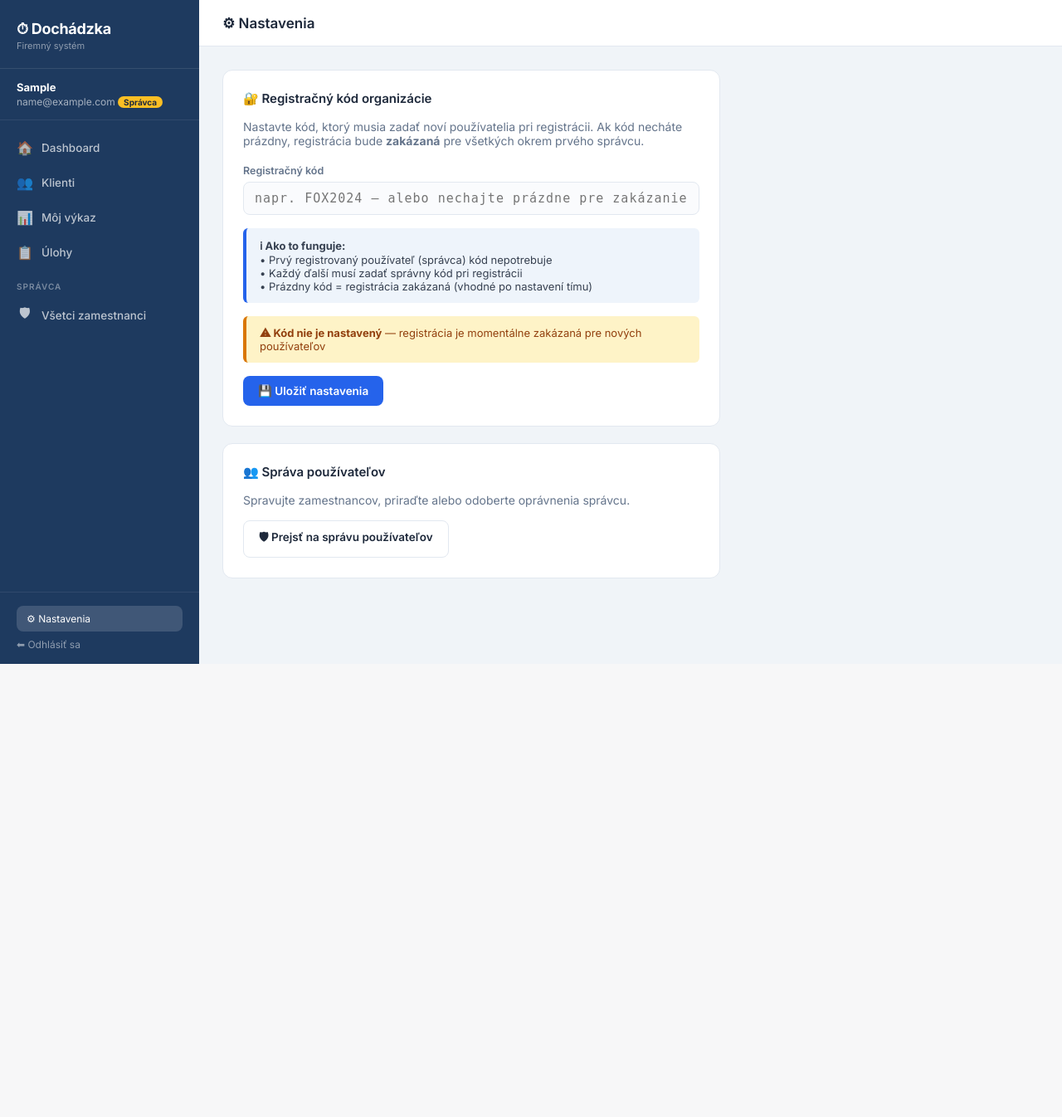
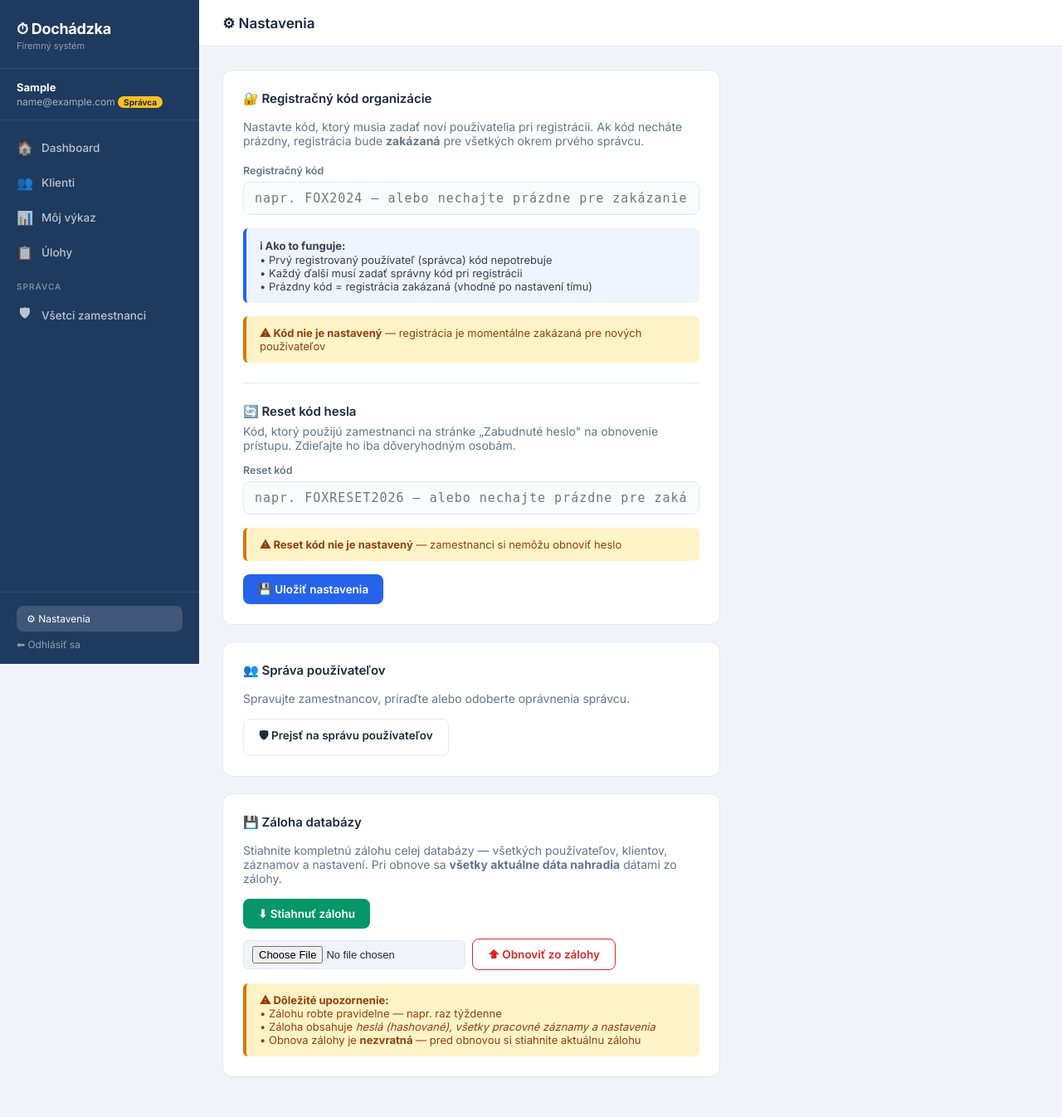
Before and after one commit to sfuzek/dochadzka, a Flask app: page /nastavenia in a window 1280 px wide. Shown: the whole page at 83% size. Before the commit the page ends 800 px from the top, so only its background shows below. Run offline with Flask 3, Linux system fonts and the light colour scheme; a user stored in the database is signed in; tables that the repository leaves empty hold one stand-in row (values such as "Sample post").

Commit message:
Záloha a obnova databázy — kompletný export/import pre správcu
- /nastavenia/zaloha: stiahne .xlsx so 6 listami (users, klienti, zaznamy,
  cinnosti, ulohy, nastavenia) — hashované heslá zachované
- /nastavenia/obnovit: upload .xlsx zálohy, prepíše celú DB v správnom
  FK poradí, rollback pri chybe
- Potvrdzovacie okno pred obnovou (nezvratná akcia)
- Tlačidlá a varovanie v ⚙ Nastaveniach (len pre admina)

Co-Authored-By: Claude Sonnet 4.6 <noreply@anthropic.com>
Claude-Session: https://claude.ai/code/session_012HMwC549ZCJtPmjPEyyWej

```diff
--- a/app.py
+++ b/app.py
@@ -5,6 +5,7 @@ from datetime import datetime, timezone, timedelta
 import bcrypt
 import io
 import os
+import json
 import openpyxl
 from openpyxl.styles import Font, PatternFill, Alignment, Border, Side
 from openpyxl.utils import get_column_letter
@@ -110,6 +111,39 @@ def logout():
     logout_user()
     return redirect(url_for('login'))
 
+@app.route('/zabudnute-heslo', methods=['GET', 'POST'])
+def zabudnute_heslo():
+    if current_user.is_authenticated:
+        return redirect(url_for('dashboard'))
+    if request.method == 'POST':
+        email      = request.form.get('email', '').strip().lower()
+        reset_kod  = request.form.get('reset_kod', '').strip()
+        heslo      = request.form.get('heslo', '')
+        heslo2     = request.form.get('heslo2', '')
+        # Validácia
+        ulozeny_kod = Nastavenie.get('reset_kod', '')
+        if not ulozeny_kod:
+            flash('Reset hesla nie je povolený. Kontaktujte správcu.', 'error')
+            return render_template('zabudnute_heslo.html')
+        if reset_kod != ulozeny_kod:
+            flash('Nesprávny reset kód.', 'error')
+            return render_template('zabudnute_heslo.html')
+        user = User.query.filter_by(email=email).first()
+        if not user:
+            flash('Email nenájdený.', 'error')
+            return render_template('zabudnute_heslo.html')
+        if heslo != heslo2:
+            flash('Heslá sa nezhodujú.', 'error')
+            return render_template('zabudnute_heslo.html')
+        if len(heslo) < 6:
+            flash('Heslo musí mať aspoň 6 znakov.', 'error')
+            return render_template('zabudnute_heslo.html')
+        user.heslo = bcrypt.hashpw(heslo.encode('utf-8'), bcrypt.gensalt()).decode('utf-8')
+        db.session.commit()
+        flash('Heslo bolo zmenené. Prihláste sa.', 'success')
+        return redirect(url_for('login'))
+    return render_template('zabudnute_heslo.html')
+
 
 # ── DASHBOARD ─────────────────────────────────────────────────────────────────
 
@@ -149,6 +183,46 @@ def start_cas():
     flash(f'Časovač spustený — {klient.nazov}', 'success')
     return redirect(url_for('dashboard'))
 
+@app.route('/zmenit-klienta', methods=['POST'])
+@login_required
+def zmenit_klienta():
+    zaznam_id = request.form.get('zaznam_id')
+    novy_klient_id = request.form.get('novy_klient_id')
+    popis = request.form.get('popis', '').strip()
+    typ = request.form.get('typ', '').strip()
+    # Validácia
+    if not popis:
+        flash('Vyplňte popis činnosti pred zmenou klienta.', 'error')
+        return redirect(url_for('dashboard'))
+    if typ not in ('bezna', 'extra'):
+        flash('Vyberte typ činnosti (Bežná / Extra).', 'error')
+        return redirect(url_for('dashboard'))
+    zaznam = Zaznam.query.filter_by(id=int(zaznam_id), user_id=current_user.id, cas_stop=None).first()
+    novy_klient = Klient.query.filter_by(id=int(novy_klient_id), user_id=current_user.id).first()
+    if not zaznam or not novy_klient:
+        flash('Chyba — záznam alebo klient nenájdený.', 'error')
+        return redirect(url_for('dashboard'))
+    if novy_klient.id == zaznam.klient_id:
+        flash('Vyberte iného klienta.', 'error')
+        return redirect(url_for('dashboard'))
+    now = now_sk()
+    # Uzavri poslednú činnosť
+    posledna = Cinnost.query.filter_by(zaznam_id=zaznam.id, cas_do=None).first()
+    if posledna:
+        posledna.cas_do = now
+    # Pridaj záverečnú činnosť pre aktuálny záznam
+    cinnost = Cinnost(zaznam_id=zaznam.id, popis=popis, typ=typ, cas_od=now, cas_do=now)
+    db.session.add(cinnost)
+    # Stopni aktuálny záznam
+    zaznam.cas_stop = now
+    # Spusti nový záznam pre nového klienta
+    novy_zaznam = Zaznam(user_id=current_user.id, klient_id=novy_klient.id,
+                         datum=now.date(), cas_start=now)
+    db.session.add(novy_zaznam)
+    db.session.commit()
+    flash(f'Klient zmenený na {novy_klient.nazov} — časovač beží.', 'success')
+    return redirect(url_for('dashboard'))
+
 @app.route('/stop', methods=['POST'])
 @login_required
 def stop_cas():
@@ -174,9 +248,13 @@ def stop_cas():
 def pridat_cinnost():
     zaznam_id   = request.form.get('zaznam_id')
     popis       = request.form.get('popis', '').strip()
+    typ         = request.form.get('typ', '').strip()
     redirect_to = request.form.get('redirect', 'dashboard')
     if not popis:
         flash('Zadajte popis činnosti.', 'error')
+        return redirect(url_for(redirect_to))
+    if typ not in ('bezna', 'extra'):
+        flash('Vyberte typ činnosti (Bežná / Extra).', 'error')
         return redirect(url_for(redirect_to))
     zaznam = Zaznam.query.filter_by(id=int(zaznam_id), user_id=current_user.id).first()
     if not zaznam:
@@ -189,6 +267,7 @@ def pridat_cinnost():
     cinnost = Cinnost(
         zaznam_id=zaznam.id,
         popis=popis,
+        typ=typ,
         cas_od=now,
         cas_do=now if zaznam.cas_stop is not None else None
     )
@@ -370,12 +449,15 @@ def nastavenia():
         flash('Prístup zamietnutý. Nastavenia môže meniť iba správca.', 'error')
         return redirect(url_for('dashboard'))
     if request.method == 'POST':
-        reg_kod = request.form.get('reg_kod', '').strip()
+        reg_kod   = request.form.get('reg_kod', '').strip()
+        reset_kod = request.form.get('reset_kod', '').strip()
         Nastavenie.set('reg_kod', reg_kod)
+        Nastavenie.set('reset_kod', reset_kod)
         flash('Nastavenia boli uložené.', 'success')
         return redirect(url_for('nastavenia'))
-    aktualny_kod = Nastavenie.get('reg_kod', '')
-    return render_template('nastavenia.html', aktualny_kod=aktualny_kod)
+    aktualny_kod  = Nastavenie.get('reg_kod', '')
+    aktualny_reset = Nastavenie.get('reset_kod', '')
+    return render_template('nastavenia.html', aktualny_kod=aktualny_kod, aktualny_reset=aktualny_reset)
 
 
 # ── ÚLOHY ─────────────────────────────────────────────────────────────────────
@@ -450,8 +532,8 @@ def _build_excel(zaznamy, meno):
     ws['A2'].font = Font(size=9, color='888888', name='Calibri')
     ws['A2'].alignment = center
     ws.row_dimensions[2].height = 15
-    cols   = ['Dátum','Klient','Začiatok','Koniec','Celkový čas','Činnosť','Od','Do','Poznámka']
-    widths = [14,22,11,11,13,38,11,11,28]
+    cols   = ['Dátum','Klient','Začiatok','Koniec','Celkový čas','Typ','Činnosť','Od','Do','Poznámka']
+    widths = [14,22,11,11,13,12,36,11,11,28]
     for ci,(h,w) in enumerate(zip(cols,widths),1):
         c=ws.cell(row=3,column=ci,value=h); c.font=hdr_font; c.fill=hdr_fill
         c.alignment=center; c.border=thin()
@@ -476,13 +558,20 @@ def _build_excel(zaznamy, meno):
                 ws.cell(row=row,column=5).value=z.trvanie_format
                 ws.cell(row=row,column=5).alignment=center
                 ws.cell(row=row,column=5).font=Font(name='Calibri',size=10,bold=True)
-                ws.cell(row=row,column=9).value=z.poznamka or ''
+                ws.cell(row=row,column=10).value=z.poznamka or ''
             if cin:
-                ws.cell(row=row,column=6).value=cin.popis
-                ws.cell(row=row,column=7).value=cin.cas_od.strftime('%H:%M') if cin.cas_od else ''
-                ws.cell(row=row,column=7).alignment=center
-                ws.cell(row=row,column=8).value=cin.cas_do.strftime('%H:%M') if cin.cas_do else ''
+                typ_label = 'Extra' if getattr(cin,'typ','bezna') == 'extra' else 'Bežná'
+                typ_fill_color = 'FEF3C7' if getattr(cin,'typ','bezna') == 'extra' else 'DBEAFE'
+                typ_font_color = '92400E' if getattr(cin,'typ','bezna') == 'extra' else '1E40AF'
+                c6=ws.cell(row=row,column=6,value=typ_label)
+                c6.alignment=center
+                c6.fill=PatternFill('solid',start_color=typ_fill_color)
+                c6.font=Font(name='Calibri',size=10,bold=True,color=typ_font_color)
+                ws.cell(row=row,column=7).value=cin.popis
+                ws.cell(row=row,column=8).value=cin.cas_od.strftime('%H:%M') if cin.cas_od else ''
                 ws.cell(row=row,column=8).alignment=center
+                ws.cell(row=row,column=9).value=cin.cas_do.strftime('%H:%M') if cin.cas_do else ''
+                ws.cell(row=row,column=9).alignment=center
             ws.row_dimensions[row].height=18; row+=1
     row+=1
     celk_sek=sum(z.trvanie_sekundy or 0 for z in zaznamy)
@@ -496,11 +585,226 @@ def _build_excel(zaznamy, meno):
     ws.cell(row=row,column=5).font=Font(bold=True,name='Calibri',size=12,color=white)
     ws.cell(row=row,column=5).fill=PatternFill('solid',start_color=blue2)
     ws.cell(row=row,column=5).alignment=center
+    ws.merge_cells(f'F{row}:J{row}')
     ws.row_dimensions[row].height=24
     ws.freeze_panes='A4'
     output=io.BytesIO(); wb.save(output); output.seek(0)
     return output
 
 
+# ── ZÁLOHA / OBNOVENIE ────────────────────────────────────────────────────────
+
+@app.route('/nastavenia/zaloha')
+@login_required
+def zaloha():
+    if not current_user.is_admin:
+        flash('Prístup zamietnutý.', 'error')
+        return redirect(url_for('dashboard'))
+
+    wb = openpyxl.Workbook()
+    navy  = '1E3A5F'
+    white = 'FFFFFF'
+    hdr_font = Font(bold=True, color=white, name='Calibri', size=11)
+    hdr_fill = PatternFill('solid', start_color=navy)
+
+    def write_sheet(ws, headers, rows):
+        for col, h in enumerate(headers, 1):
+            c = ws.cell(row=1, column=col, value=h)
+            c.font = hdr_font
+            c.fill = hdr_fill
+            c.alignment = Alignment(horizontal='center', vertical='center')
+        for ri, row in enumerate(rows, 2):
+            for ci, val in enumerate(row, 1):
+                ws.cell(row=ri, column=ci, value=val)
+        for col in ws.columns:
+            max_len = max((len(str(c.value or '')) for c in col), default=8)
+            ws.column_dimensions[get_column_letter(col[0].column)].width = min(max_len + 4, 50)
+
+    # Sheet 1: Používatelia
+    ws_u = wb.active
+    ws_u.title = 'users'
+    users = User.query.order_by(User.id).all()
+    write_sheet(ws_u,
+        ['id', 'meno', 'email', 'heslo_hash', 'is_admin', 'created_at'],
+        [(u.id, u.meno, u.email, u.heslo, int(u.is_admin),
+          u.created_at.isoformat() if u.created_at else '') for u in users])
+
+    # Sheet 2: Klienti
+    ws_k = wb.create_sheet('klienti')
+    klienti = Klient.query.order_by(Klient.id).all()
+    write_sheet(ws_k,
+        ['id', 'nazov', 'user_id', 'aktivny', 'created_at'],
+        [(k.id, k.nazov, k.user_id, int(k.aktivny),
+          k.created_at.isoformat() if k.created_at else '') for k in klienti])
+
+    # Sheet 3: Záznamy
+    ws_z = wb.create_sheet('zaznamy')
+    zaznamy = Zaznam.query.order_by(Zaznam.id).all()
+    write_sheet(ws_z,
+        ['id', 'user_id', 'klient_id', 'datum', 'cas_start', 'cas_stop', 'poznamka'],
+        [(z.id, z.user_id, z.klient_id,
+          z.datum.isoformat() if z.datum else '',
+          z.cas_start.isoformat() if z.cas_start else '',
+          z.cas_stop.isoformat() if z.cas_stop else '',
+          z.poznamka or '') for z in zaznamy])
+
+    # Sheet 4: Činnosti
+    ws_c = wb.create_sheet('cinnosti')
+    cinnosti = Cinnost.query.order_by(Cinnost.id).all()
+    write_sheet(ws_c,
+        ['id', 'zaznam_id', 'popis', 'typ', 'cas_od', 'cas_do'],
+        [(c.id, c.zaznam_id, c.popis, c.typ,
+          c.cas_od.isoformat() if c.cas_od else '',
+          c.cas_do.isoformat() if c.cas_do else '') for c in cinnosti])
+
+    # Sheet 5: Úlohy
+    ws_ul = wb.create_sheet('ulohy')
+    ulohy = Uloha.query.order_by(Uloha.id).all()
+    write_sheet(ws_ul,
+        ['id', 'odosielatel_id', 'prijimatel_id', 'text', 'urgencia', 'hotovo', 'hotovo_at', 'created_at'],
+        [(u.id, u.odosielatel_id, u.prijimatel_id, u.text, u.urgencia,
+          int(u.hotovo),
+          u.hotovo_at.isoformat() if u.hotovo_at else '',
+          u.created_at.isoformat() if u.created_at else '') for u in ulohy])
+
+    # Sheet 6: Nastavenia
+    ws_n = wb.create_sheet('nastavenia')
+    nastavenia_rows = Nastavenie.query.order_by(Nastavenie.id).all()
+    write_sheet(ws_n,
+        ['id', 'kluc', 'hodnota'],
+        [(n.id, n.kluc, n.hodnota) for n in nastavenia_rows])
+
+    output = io.BytesIO()
+    wb.save(output)
+    output.seek(0)
+    filename = f'zaloha_dochadzka_{now_sk().strftime("%Y%m%d_%H%M")}.xlsx'
+    return send_file(output, as_attachment=True, download_name=filename,
+                     mimetype='application/vnd.openxmlformats-officedocument.spreadsheetml.sheet')
+
+
+@app.route('/nastavenia/obnovit', methods=['POST'])
+@login_required
+def obnovit_zalohu():
+    if not current_user.is_admin:
+        flash('Prístup zamietnutý.', 'error')
+        return redirect(url_for('dashboard'))
+
+    subor = request.files.get('zaloha_subor')
+    if not subor or not subor.filename.endswith('.xlsx'):
+        flash('Vyberte platný .xlsx súbor zálohy.', 'error')
+        return redirect(url_for('nastavenia'))
+
+    try:
+        wb = openpyxl.load_workbook(subor, read_only=True, data_only=True)
+        required = {'users', 'klienti', 'zaznamy', 'cinnosti', 'ulohy', 'nastavenia'}
+        if not required.issubset(set(wb.sheetnames)):
+            flash('Súbor nie je platná záloha — chýbajú listy.', 'error')
+            return redirect(url_for('nastavenia'))
+
+        def rows_of(sheet_name):
+            ws = wb[sheet_name]
+            rows = list(ws.iter_rows(values_only=True))
+            if len(rows) < 1:
+                return []
+            return rows[1:]  # preskočiť hlavičku
+
+        def parse_dt(val):
+            if not val:
+                return None
+            if isinstance(val, datetime):
+                return val.replace(tzinfo=None)
+            try:
+                return datetime.fromisoformat(str(val))
+            except Exception:
+                return None
+
+        def parse_date(val):
+            if not val:
+                return None
+            from datetime import date
+            if isinstance(val, date):
+                return val
+            try:
+                return datetime.fromisoformat(str(val)).date()
+            except Exception:
+                return None
+
+        # Vymaž všetko v správnom poradí (FK závislosti)
+        Cinnost.query.delete()
+        Uloha.query.delete()
+        Zaznam.query.delete()
+        Klient.query.delete()
+        Nastavenie.query.delete()
+        User.query.delete()
+        db.session.flush()
+
+        # Obnov používateľov
+        for row in rows_of('users'):
+            if not row[0]:
+                continue
+            u = User(id=int(row[0]), meno=str(row[1] or ''), email=str(row[2] or ''),
+                     heslo=str(row[3] or ''), is_admin=bool(int(row[4] or 0)),
+                     created_at=parse_dt(row[5]) or now_sk())
+            db.session.add(u)
+        db.session.flush()
+
+        # Obnov klientov
+        for row in rows_of('klienti'):
+            if not row[0]:
+                continue
+            k = Klient(id=int(row[0]), nazov=str(row[1] or ''), user_id=int(row[2] or 0),
+                       aktivny=bool(int(row[3] or 1)),
+                       created_at=parse_dt(row[4]) or now_sk())
+            db.session.add(k)
+        db.session.flush()
+
+        # Obnov záznamy
+        for row in rows_of('zaznamy'):
+            if not row[0]:
+                continue
+            z = Zaznam(id=int(row[0]), user_id=int(row[1] or 0), klient_id=int(row[2] or 0),
+                       datum=parse_date(row[3]), cas_start=parse_dt(row[4]),
+                       cas_stop=parse_dt(row[5]), poznamka=str(row[6] or ''))
+            db.session.add(z)
+        db.session.flush()
+
+        # Obnov činnosti
+        for row in rows_of('cinnosti'):
+            if not row[0]:
+                continue
+            c = Cinnost(id=int(row[0]), zaznam_id=int(row[1] or 0),
+                        popis=str(row[2] or ''), typ=str(row[3] or 'bezna'),
+                        cas_od=parse_dt(row[4]), cas_do=parse_dt(row[5]))
+            db.session.add(c)
+        db.session.flush()
+
+        # Obnov úlohy
+        for row in rows_of('ulohy'):
+            if not row[0]:
+                continue
+            ul = Uloha(id=int(row[0]), odosielatel_id=int(row[1] or 0),
+                       prijimatel_id=int(row[2] or 0), text=str(row[3] or ''),
+                       urgencia=int(row[4] or 2), hotovo=bool(int(row[5] or 0)),
+                       hotovo_at=parse_dt(row[6]), created_at=parse_dt(row[7]) or now_sk())
+            db.session.add(ul)
+        db.session.flush()
+
+        # Obnov nastavenia
+        for row in rows_of('nastavenia'):
+            if not row[0]:
+                continue
+            n = Nastavenie(id=int(row[0]), kluc=str(row[1] or ''), hodnota=str(row[2] or ''))
+            db.session.add(n)
+
+        db.session.commit()
+        flash('✅ Záloha bola úspešne obnovená. Všetky dáta sú obnovené.', 'success')
+
+    except Exception as e:
+        db.session.rollback()
+        flash(f'Chyba pri obnove zálohy: {str(e)}', 'error')
+
+    return redirect(url_for('nastavenia'))
+
+
 if __name__ == '__main__':
     app.run(host='0.0.0.0', port=5000, debug=False)
--- a/templates/nastavenia.html
+++ b/templates/nastavenia.html
@@ -41,6 +41,36 @@
     </div>
     {% endif %}
 
+    <hr style="margin:24px 0; border:none; border-top:1px solid var(--border);">
+
+    <h3 style="font-size:15px; font-weight:600; margin-bottom:6px;">🔄 Reset kód hesla</h3>
+    <p style="color:var(--muted); margin-bottom:14px; font-size:14px;">
+      Kód, ktorý použijú zamestnanci na stránke „Zabudnuté heslo" na obnovenie prístupu.
+      Zdieľajte ho iba dôveryhodným osobám.
+    </p>
+
+    <div class="form-group">
+      <label>Reset kód</label>
+      <input
+        type="text"
+        name="reset_kod"
+        value="{{ aktualny_reset }}"
+        placeholder="napr. FOXRESET2026 — alebo nechajte prázdne pre zakázanie resetu"
+        autocomplete="off"
+        style="font-family:monospace; font-size:15px; letter-spacing:1px;"
+      >
+    </div>
+
+    {% if aktualny_reset %}
+    <div style="background:#DCFCE7; border-left:4px solid #16A34A; padding:12px 16px; border-radius:6px; margin-bottom:16px; font-size:13px; color:#166534;">
+      <strong>✓ Aktuálny reset kód:</strong> <code style="background:#BBF7D0; padding:2px 8px; border-radius:4px; font-size:14px; letter-spacing:1px;">{{ aktualny_reset }}</code>
+    </div>
+    {% else %}
+    <div style="background:#FEF3C7; border-left:4px solid #D97706; padding:12px 16px; border-radius:6px; margin-bottom:16px; font-size:13px; color:#92400E;">
+      <strong>⚠ Reset kód nie je nastavený</strong> — zamestnanci si nemôžu obnoviť heslo
+    </div>
+    {% endif %}
+
     <button type="submit" class="btn btn-primary">💾 Uložiť nastavenia</button>
   </form>
 </div>
@@ -54,4 +84,36 @@
   </p>
   <a href="{{ url_for('admin') }}" class="btn btn-outline">🛡 Prejsť na správu používateľov</a>
 </div>
+
+<div class="card" style="max-width:600px; margin-top:20px;">
+  <div class="card-header">
+    <h3>💾 Záloha databázy</h3>
+  </div>
+  <p style="color:var(--muted); margin-bottom:16px; font-size:14px;">
+    Stiahnite kompletnú zálohu celej databázy — všetkých používateľov, klientov, záznamov a nastavení.
+    Pri obnove sa <strong>všetky aktuálne dáta nahradia</strong> dátami zo zálohy.
+  </p>
+
+  <div style="display:flex; gap:12px; flex-wrap:wrap; align-items:flex-start;">
+    <a href="{{ url_for('zaloha') }}" class="btn btn-success">⬇ Stiahnuť zálohu</a>
+
+    <form method="POST" action="{{ url_for('obnovit_zalohu') }}" enctype="multipart/form-data"
+          onsubmit="return confirm('⚠ POZOR: Toto prepíše všetky aktuálne dáta dátami zo zálohy. Pokračovať?')">
+      <div style="display:flex; gap:8px; align-items:center; flex-wrap:wrap;">
+        <input type="file" name="zaloha_subor" accept=".xlsx" required
+               style="font-size:13px; padding:6px 10px; border:1px solid var(--border); border-radius:6px; background:var(--bg);">
+        <button type="submit" class="btn btn-outline" style="color:#DC2626; border-color:#DC2626;">
+          ⬆ Obnoviť zo zálohy
+        </button>
+      </div>
+    </form>
+  </div>
+
+  <div style="background:#FEF3C7; border-left:4px solid #D97706; padding:12px 16px; border-radius:6px; margin-top:16px; font-size:13px; color:#92400E;">
+    <strong>⚠ Dôležité upozornenie:</strong><br>
+    • Zálohu robte pravidelne — napr. raz týždenne<br>
+    • Záloha obsahuje <em>heslá (hashované), všetky pracovné záznamy a nastavenia</em><br>
+    • Obnova zálohy je <strong>nezvratná</strong> — pred obnovou si stiahnite aktuálnu zálohu
+  </div>
+</div>
 {% endblock %}
```
